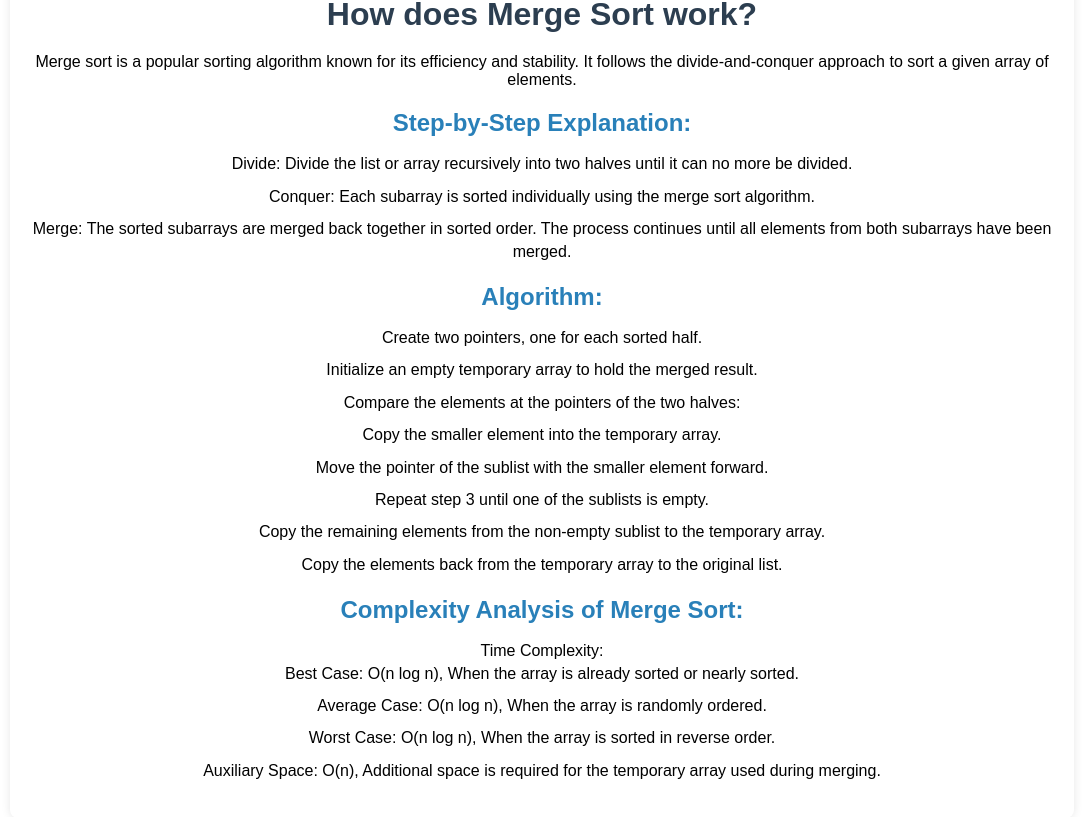
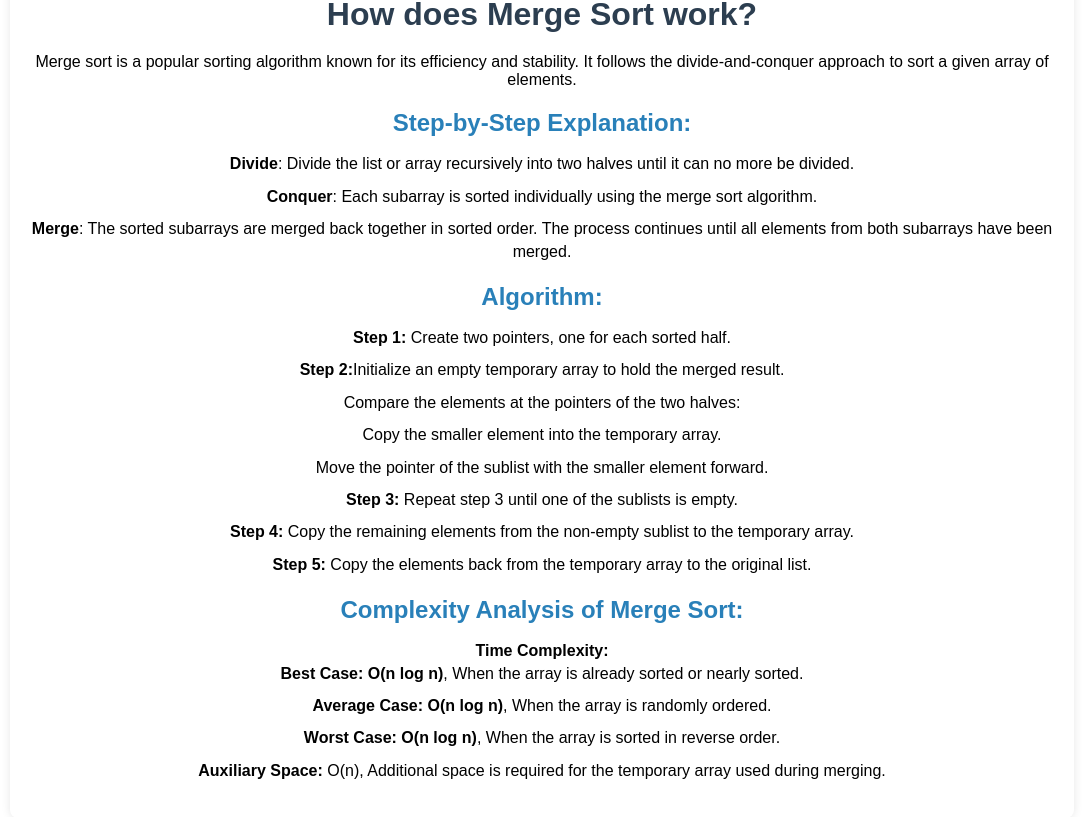
Before and after one commit to mananparmar199/SortingVisualizer, a React (Create React App) app: page / in a window 1280 px wide. Shown: the part 860-1677 px from the top of the page, without its empty margins (98-1181 px from the left). Built offline with nearby package versions, Linux system fonts and the light colour scheme.

Commit message:
Merge sort text formatting

```diff
--- a/src/SortingAlgorithmDetails/MergeSortDetails.js
+++ b/src/SortingAlgorithmDetails/MergeSortDetails.js
@@ -8,14 +8,14 @@ const MergeSortDetails = () => (
         <p>Merge sort is a popular sorting algorithm known for its efficiency and stability. It follows the divide-and-conquer approach to sort a given array of elements.</p>
         <h2>Step-by-Step Explanation:</h2>
         <ul>
-            <li>Divide: Divide the list or array recursively into two halves until it can no more be divided.</li>
-            <li>Conquer: Each subarray is sorted individually using the merge sort algorithm.</li>
-            <li>Merge: The sorted subarrays are merged back together in sorted order. The process continues until all elements from both subarrays have been merged.</li>
+            <li><strong>Divide</strong>: Divide the list or array recursively into two halves until it can no more be divided.</li>
+            <li><strong>Conquer</strong>: Each subarray is sorted individually using the merge sort algorithm.</li>
+            <li><strong>Merge</strong>: The sorted subarrays are merged back together in sorted order. The process continues until all elements from both subarrays have been merged.</li>
         </ul>
         <h2>Algorithm:</h2>
         <ol>
-            <li>Create two pointers, one for each sorted half.</li>
-            <li>Initialize an empty temporary array to hold the merged result.</li>
+            <li><strong>Step 1: </strong>Create two pointers, one for each sorted half.</li>
+            <li><strong>Step 2:</strong>Initialize an empty temporary array to hold the merged result.</li>
             <li>
                 <ul>
                     <li>Compare the elements at the pointers of the two halves:</li>
@@ -23,20 +23,20 @@ const MergeSortDetails = () => (
                     <li>Move the pointer of the sublist with the smaller element forward.</li>
                 </ul>
             </li>
-            <li>Repeat step 3 until one of the sublists is empty.</li>
-            <li>Copy the remaining elements from the non-empty sublist to the temporary array.</li>
-            <li>Copy the elements back from the temporary array to the original list.</li>
+            <li><strong>Step 3: </strong>Repeat step 3 until one of the sublists is empty.</li>
+            <li><strong>Step 4: </strong>Copy the remaining elements from the non-empty sublist to the temporary array.</li>
+            <li><strong>Step 5: </strong>Copy the elements back from the temporary array to the original list.</li>
         </ol>
         <h2>Complexity Analysis of Merge Sort:</h2>
         <ul>
-            <li>Time Complexity:
+            <li><strong>Time Complexity:</strong>
                 <ul>
-                    <li>Best Case: O(n log n), When the array is already sorted or nearly sorted.</li>
-                    <li>Average Case: O(n log n), When the array is randomly ordered.</li>
-                    <li>Worst Case: O(n log n), When the array is sorted in reverse order.</li>
+                    <li><strong>Best Case: O(n log n)</strong>, When the array is already sorted or nearly sorted.</li>
+                    <li><strong>Average Case: O(n log n)</strong>, When the array is randomly ordered.</li>
+                    <li><strong>Worst Case: O(n log n)</strong>, When the array is sorted in reverse order.</li>
                 </ul>
             </li>
-            <li>Auxiliary Space: O(n), Additional space is required for the temporary array used during merging.</li>
+            <li><strong>Auxiliary Space: </strong>O(n), Additional space is required for the temporary array used during merging.</li>
         </ul>
   </div>
 );
```
